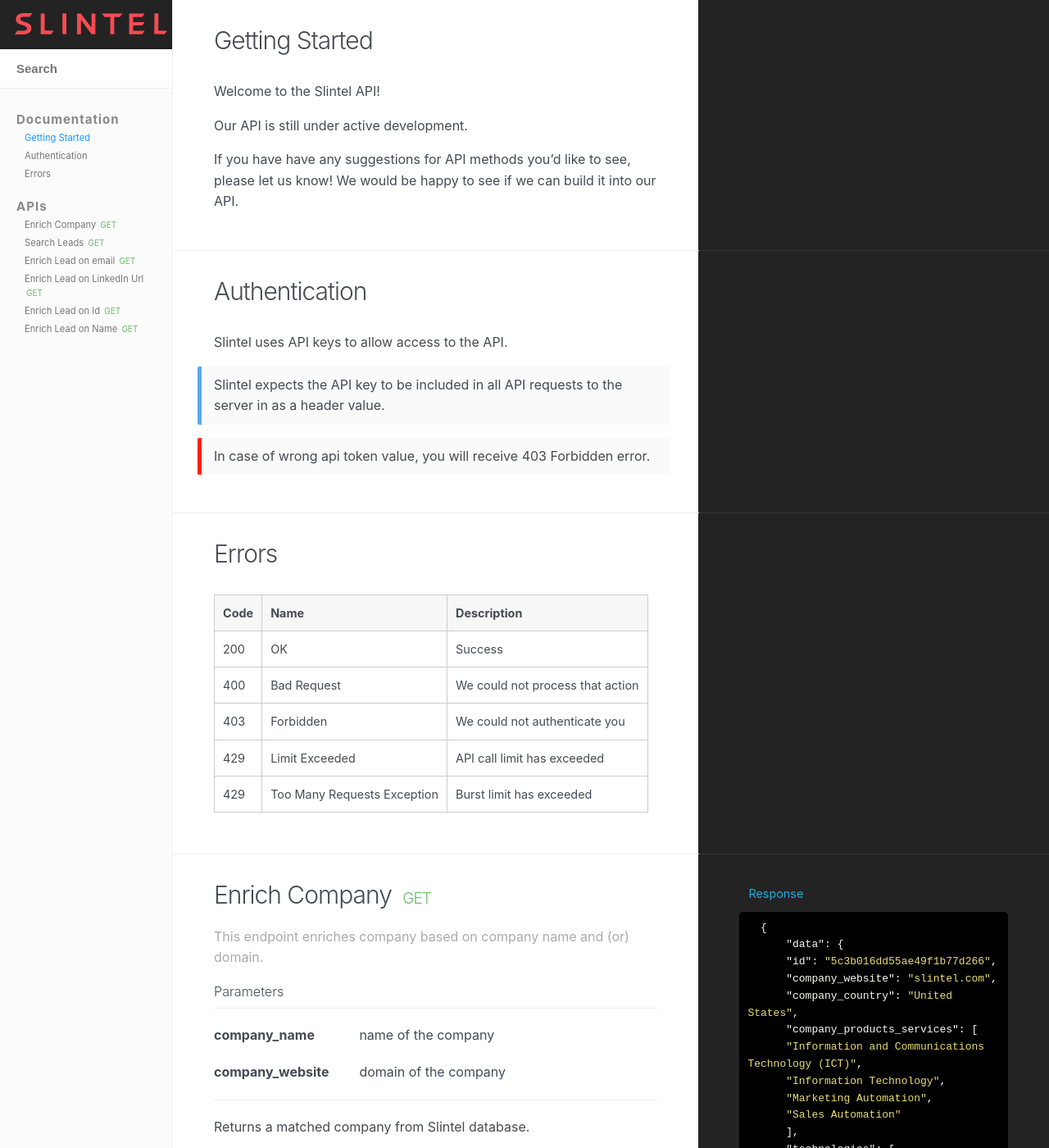
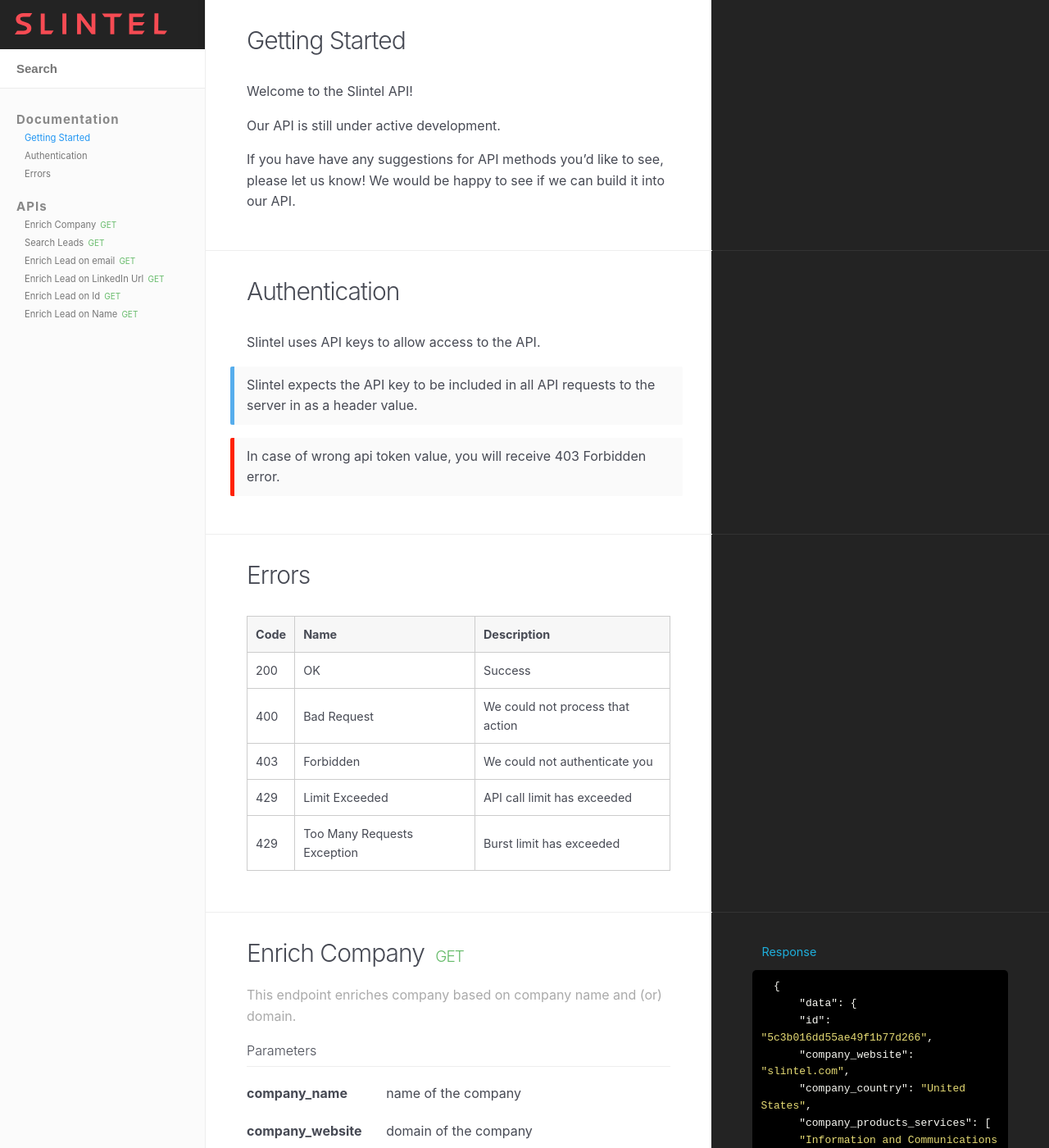
Before and after one commit to slintel/slintel.github.io, a Jekyll site: the page built from index.html, in a window 1280 px wide and 1400 px high. Shown: the whole window at 82% size. Built offline with Jekyll 4.4.1, drawn with Linux system fonts in a browser that asks for light colours; nearby versions of some CDN libraries.

Commit message:
Fixed SASS layout

```diff
--- a/_config.yml
+++ b/_config.yml
@@ -10,6 +10,10 @@ baseurl:
 
 # -----
 # Build
+
+sass:
+  style: :compressed
+  sass_dir: _sass
 
 timezone: Etc/UTC
 
@@ -30,10 +34,6 @@ exclude:
   - LICENSE
   - Gemfile.lock
   - Gemfile
-
-sass:
-  style: :compressed
-  sass_dir: _sass
 
 defaults:
   -
--- a/css/style.scss
+++ b/css/style.scss
@@ -4,7 +4,7 @@
 $brand-colour: #232323;
 $nav-header-height: 60px;
 $nav-background-color: #f5f5f5;
-$nav-width: 210px;
+$nav-width: 250px;
 $space: 20px;
 $mobile-break: 700px;
 $base-url: '';
```
